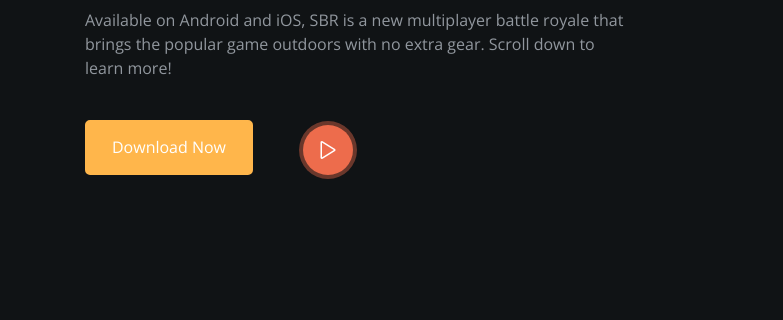
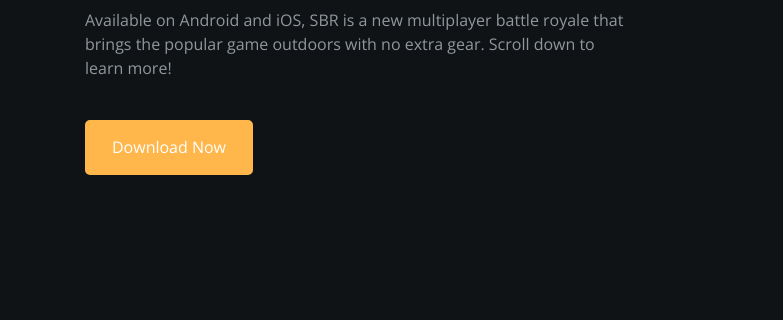
Before and after one commit to AbelDagne/SBR-Website, a plain HTML site: page index.html in a window 1280 px wide. Shown: the part 399-719 px from the top of the page, 0-783 px from the left. Drawn offline with nearby package versions, Linux system fonts and the light colour scheme.

Commit message:
Update index.html

```diff
--- a/index.html
+++ b/index.html
@@ -125,7 +125,7 @@
                             <div class="mobile-button">
                                 <ul class="d-inline-flex">
                                     <li><a href="#download" class="main-btn wow fadeInLeftBig" data-wow-duration="1.3s" data-wow-delay="0.8s">Download Now</a></li>
-                                    <li><a href="https://www.youtube.com/watch?v=r44RKWyfcFw" class="header-video video-popup wow fadeInLeftBig" data-wow-duration="1.3s" data-wow-delay="1.2s"><i class="lni lni-play"></i></a></li>
+                                  <!--  <li><a href="https://www.youtube.com/watch?v=r44RKWyfcFw" class="header-video video-popup wow fadeInLeftBig" data-wow-duration="1.3s" data-wow-delay="1.2s"><i class="lni lni-play"></i></a></li> -->
                                 </ul>
                             </div>
                         </div> <!-- header hero content -->
```
